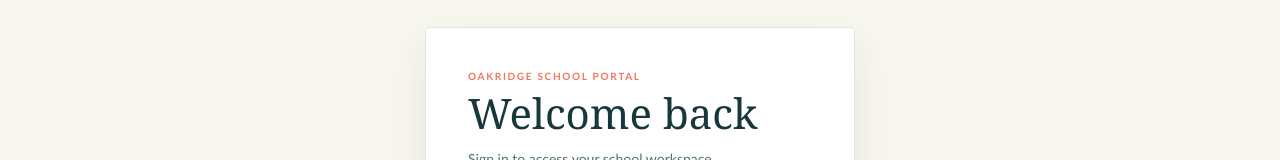
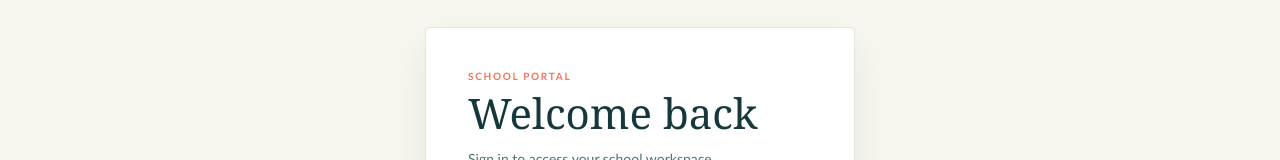
Before and after one commit to ginnisingh7407/shool-app-ui, an Angular app: page /login in a window 1280 px wide. Shown: the part 177-337 px from the top of the page. Built offline with nearby package versions, Linux system fonts and the light colour scheme; no server answers.

Commit message:
token commit

```diff
--- a/src/app/feature/auth/login.component.html
+++ b/src/app/feature/auth/login.component.html
@@ -1,6 +1,6 @@
 <main class="login-page">
   <section class="login-card" aria-labelledby="login-heading">
-    <p class="eyebrow">Oakridge School portal</p>
+    <p class="eyebrow">School portal</p>
     <h1 id="login-heading">Welcome back</h1>
     <p class="login-intro">Sign in to access your school workspace.</p>
 
--- a/src/app/feature/auth/login.component.ts
+++ b/src/app/feature/auth/login.component.ts
@@ -37,7 +37,9 @@ export class LoginComponent {
       next: schools => {
         this.schools.set(schools);
         this.isLoadingSchools.set(false);
-        if (schools.length === 1) this.selectedSchoolId.set(String(schools[0].id));
+        if (schools.length === 1) {
+          this.setSelectedSchool(String(schools[0].id));
+        }
       },
       error: () => {
         this.isLoadingSchools.set(false);
```
